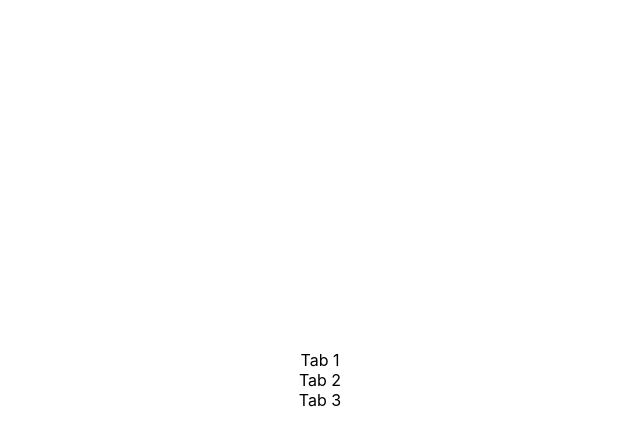
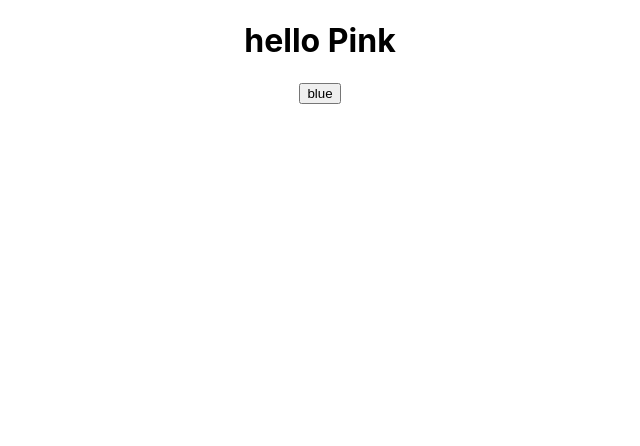
Before and after one commit to Taskeen009/React_projects, a React (Create React App) app: page / in a window 1280 px wide. Shown: the top 446 px of the page, without its empty margins (320-960 px from the left). Built offline with nearby package versions, Linux system fonts and the light colour scheme.

Commit message:
usestate

```diff
--- a/src/App.js
+++ b/src/App.js
@@ -11,6 +11,9 @@ import Theme from './components/Theme-switch';
 import Scroll from './components/Scroll-indicator'
 import Parent from './components/PropsPassing/Parent';
 import TabTest from './components/Tabs/tab-test';
+import Modal from './components/Modal-Popup';
+import Stateuse from './components/useStatehook';
+
 
 function App() {
   const stars=5;
@@ -25,8 +28,10 @@ function App() {
       {/* <Qr/> */}
       {/* <Theme/> */}
       {/* <Scroll url={"https://dummyjson.com/products?limit=100"}/> */}
-      <TabTest/>
+      {/* <TabTest/> */}
       {/* <Parent/> */}
+      {/* <Modal/> */}
+      <Stateuse/>
     </div>
   );
 }
--- /dev/null
+++ b/src/components/Modal-Popup/Popup.jsx
@@ -0,0 +1,16 @@
+const PopUp=({onClose})=>{
+    return(
+        <div className="background">
+            <button
+                onClick={onClose}
+                style={{ position: 'absolute', top: '10px', right: '10px' }}>
+                &times; {/* This represents the close icon (X) */}
+            </button>
+            <div>Customized Header</div>
+            <div>Body</div>
+            <div>Footer</div>
+        </div>
+    )
+}
+
+export default PopUp
--- /dev/null
+++ b/src/components/Modal-Popup/index.jsx
@@ -0,0 +1,50 @@
+import { useState } from "react"
+import './style.css'
+import PopUp from "./Popup"
+const Modal=()=>{
+    const [modal,setModal]=useState(false)
+    const [btn,setBtn]=useState(true)
+
+    const handleclose=()=>{
+        setModal(false);
+    }
+    return(
+        <div>
+            {
+              btn===true?
+              <button onClick={()=>setModal(!modal)&&setBtn(!btn)}>Click Me!!!!</button>
+              :null
+            }
+
+            {
+                modal===true?
+                // <PopUp onClose={()=>setModal(false)}/>:
+                <PopUp onClose={handleclose}/>
+                :null
+            }
+        </div>
+    )
+}
+
+export default Modal
+
+
+
+
+// import { useState } from "react";
+// import PopUp from "./Popup";
+
+// const Modal = () => {
+//     const [modal, setModal] = useState(false);
+
+//     return (
+//         <div>
+//             {!modal && (
+//                 <button onClick={() => setModal(true)}>Click Me!!!!</button>
+//             )}
+//             {modal && <PopUp />}
+//         </div>
+//     );
+// };
+
+// export default Modal;
--- /dev/null
+++ b/src/components/Modal-Popup/style.css
@@ -0,0 +1,8 @@
+.background{
+    background-color: aqua;
+    width: 50%;
+    height: 50%;
+    position: relative;
+    justify-content: center;
+    left: 300px;
+}
--- a/src/components/Tabs/tab-test.jsx
+++ b/src/components/Tabs/tab-test.jsx
@@ -20,9 +20,13 @@ const TabTest=()=>{
           content: <RandomComponent />,
         },
       ];
+
+      const handlechange=(currenttabindex)=>{
+        console.log(currenttabindex)
+      }
     return(
         <div>
-            <Tabs tabsContent={tabs}/>
+            <Tabs tabsContent={tabs} onchange={handlechange}/>
         </div>
     )
 }
--- a/src/components/Tabs/tabs.jsx
+++ b/src/components/Tabs/tabs.jsx
@@ -1,22 +1,28 @@
 import { useState } from 'react';
 import './style.css'
 
-const Tabs=({tabsContent,onChange})=>{
+const Tabs=({tabsContent,onchange})=>{
 
     const [currentTab, setCurrentTab]=useState(1);
+
+    const handleClick=(getcurrentIndex)=>{
+       setCurrentTab(getcurrentIndex)
+       onchange(getcurrentIndex)
+       console.log(getcurrentIndex)
+    }
     return(
         <div className='wrapper'>
             <div className="heading">
                 {
-                    tabsContent.map((item)=>(
-                        <div key={item.label}>
+                    tabsContent.map((item,index)=>(
+                        <div key={item.label} onClick={()=>handleClick(index)}>
                             <span className="label">{item.label} </span>
                         </div>
                     ))
                 }
             </div>
 
-            <div className="content">
+            <div className="content" style={{color:'red'}}>
                {
                 tabsContent[currentTab] && tabsContent[currentTab].content
                }
--- /dev/null
+++ b/src/components/useStatehook/index.jsx
@@ -0,0 +1,31 @@
+import { useState } from "react"
+
+const Stateuse=()=>{
+
+    // const counter=useState(0)[0]
+    // const setCounter=useState(0)[1]
+    // console.log(counter)
+    // console.log(setCounter)
+
+
+    // let color="Red"
+    // const changeColor=()=>{
+    //     color="pink"
+    //     console.log(color)
+    // }
+
+
+    const [color,setColor]=useState("Pink")
+
+    const changeColor=()=>{
+        setColor(color=="Red"?"Pink":"Red")
+    }
+    return(
+      <div>
+        <h1>hello {color}</h1>
+        <button onClick={()=>changeColor()}>blue</button>
+      </div>
+    )
+}
+
+export default Stateuse
```
Also changed, not shown: src/components/Profile-finder/index.jsx (added).
